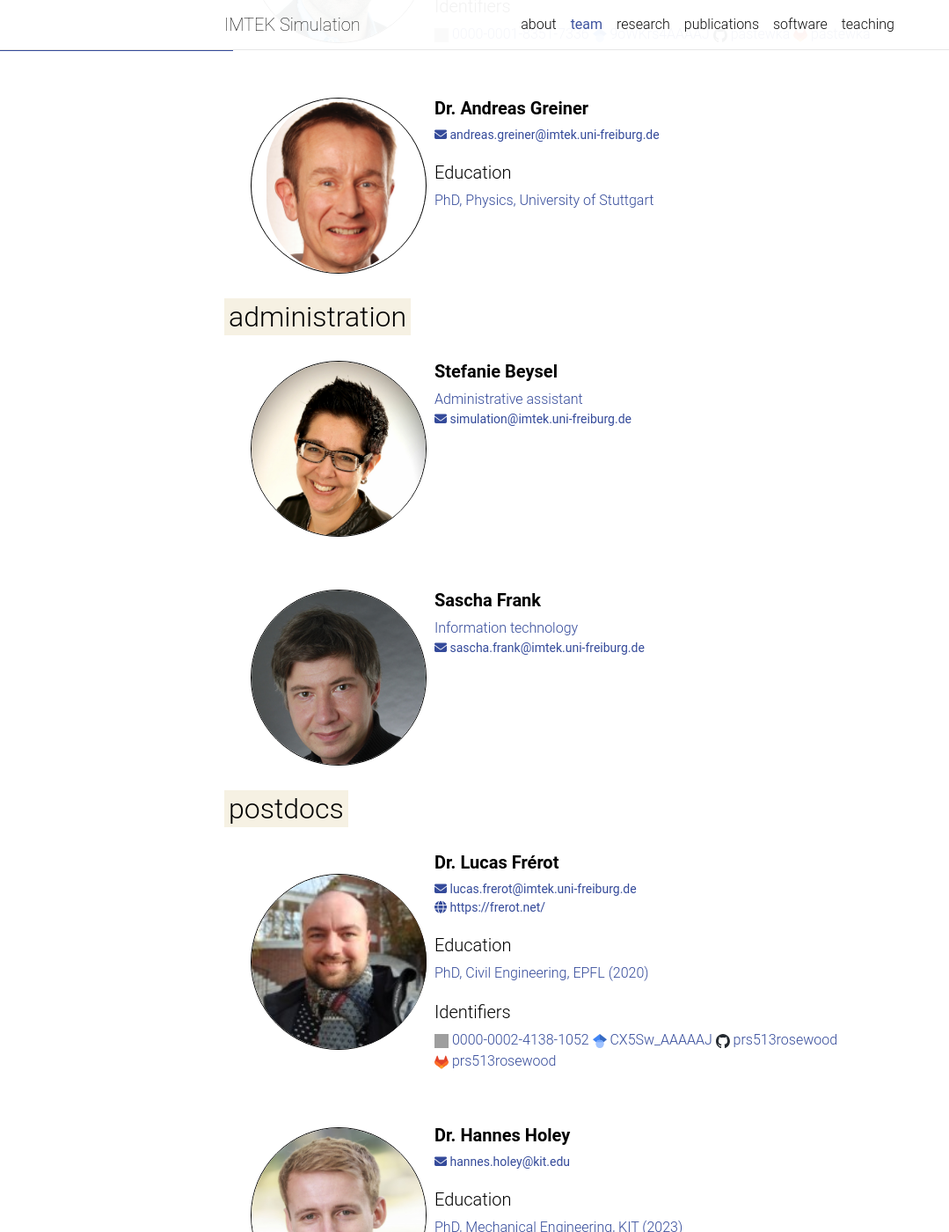
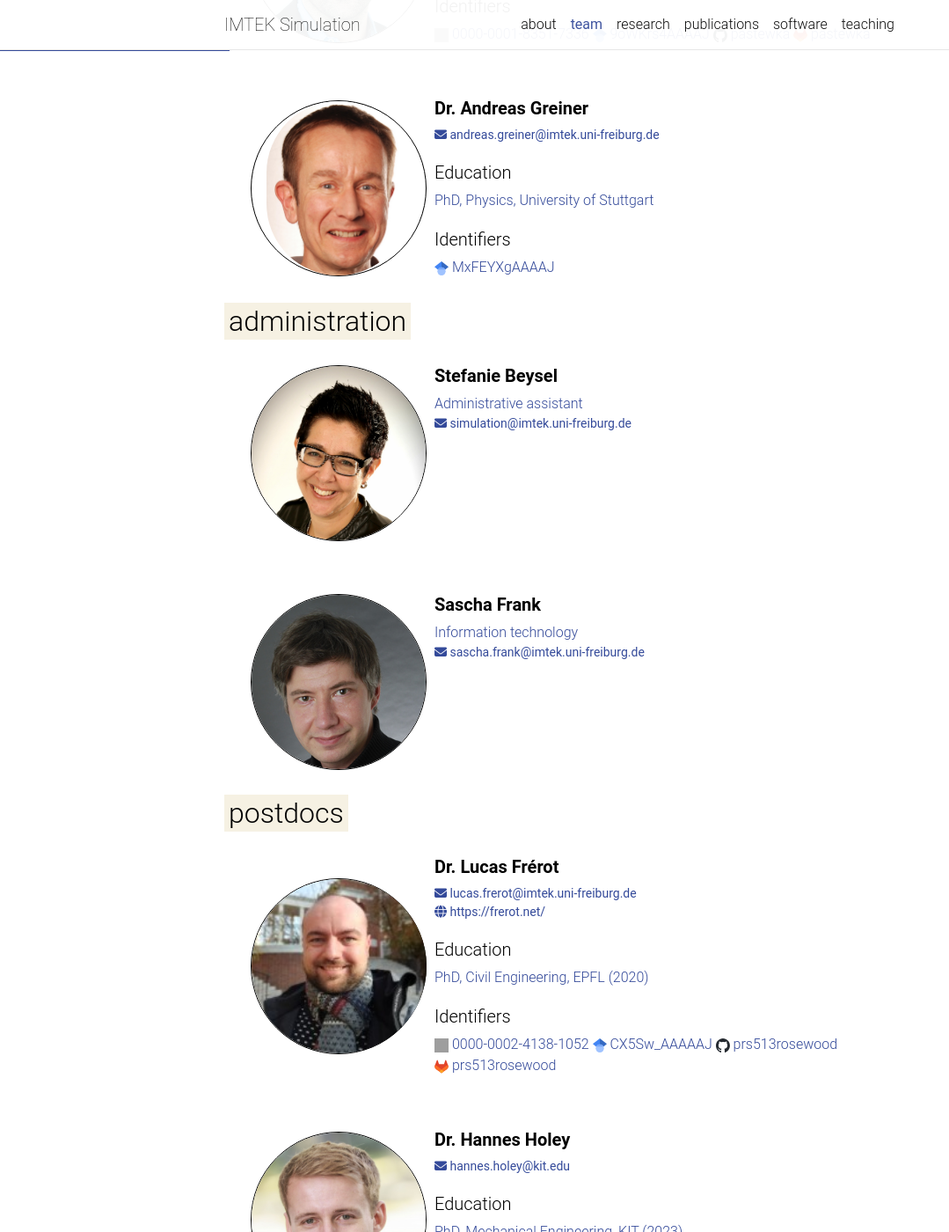
Before and after one commit to pastewka/Website, a Jekyll site: the page built from _pages/team.md, in a window 1280 px wide and 1400 px high, scrolled down 428 px. Shown: the whole window at 88% size, without its empty margins (0-1079 px from the left). Built offline with Jekyll 4.4.1, drawn with Linux system fonts in a browser that asks for light colours; a style sheet for code colours, icons or effects is not loaded; some of the changed text lies outside the part shown; grey boxes are pictures that could not be loaded.

Commit message:
Updated identifiers

```diff
--- a/_data/team.yml
+++ b/_data/team.yml
@@ -21,6 +21,8 @@
   education:
     - PhD, Physics, University of Stuttgart
   image_path: andreas.jpg
+  identifiers:
+    google: MxFEYXgAAAAJ
 - name: Stefanie Beysel
   email: simulation@imtek.uni-freiburg.de
   role: administration
@@ -56,6 +58,7 @@
     #- BSc., Materials Science, KIT (2018)
   image_path: hannes.jpg
   identifiers:
+    orcid: 0000-0002-4547-8791
     google: 53-X1CEAAAAJ
     github: hannes-holey
 - title: Dr.
@@ -68,6 +71,7 @@
     #- BSc., Civil Engineering, Czech Technical University in Prague (2017)
   #image_path: hoa.jpg
   identifiers:
+    orcid: 0000-0002-1337-7603
     google: -wXbq5EAAAAJ
     github: MartinLadecky
     gitlab: MartinLadecky
@@ -98,5 +102,6 @@
     #- BSc., Mechanical Engineering, Tsinghua University & TU Berlin (2017)
   image_path: johannes.png
   identifiers:
+    orcid: 0000-0001-5867-695X
     google: j9n8S9QAAAAJ
     github: jotelha
```
